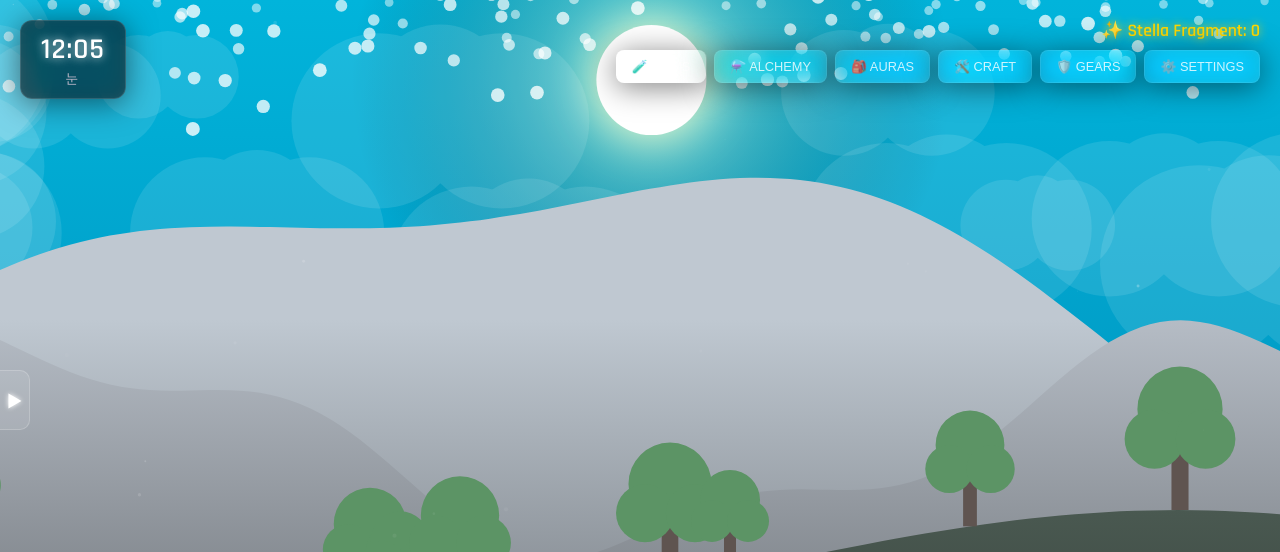
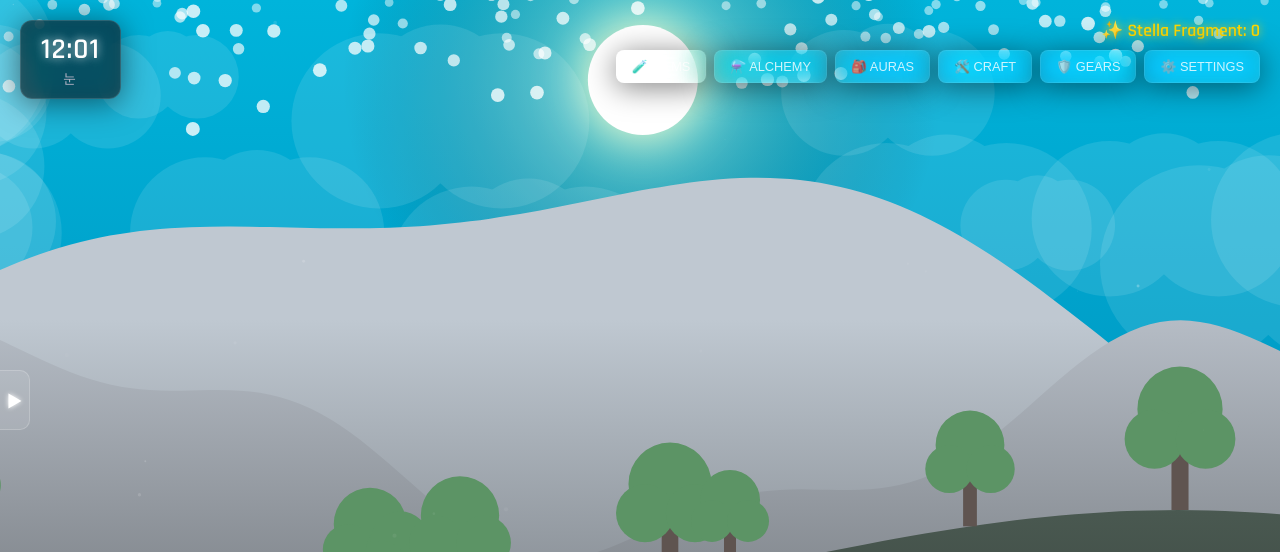
Before and after one commit to alltoy24/Alltoy24-s-RNG, a plain HTML site: page index.html in a window 1280 px wide. Shown: the top 552 px of the page. Drawn offline with Linux system fonts and the light colour scheme; animation ran at ten frames a second.

Commit message:
수치조정

```diff
--- a/index.html
+++ b/index.html
@@ -2171,7 +2171,7 @@
         }
 
         function render() {
-            gameTimeMinutes += 0.1;
+            gameTimeMinutes += 0.025;
             if (gameTimeMinutes >= 24 * 60) gameTimeMinutes -= 24 * 60;
             let preciseHour = gameTimeMinutes / 60;
             hours = Math.floor(preciseHour);
```
